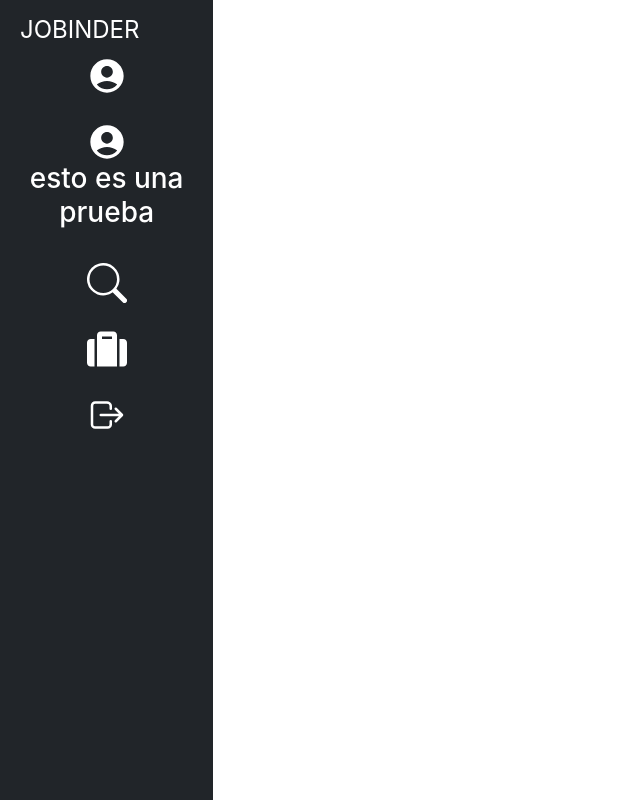
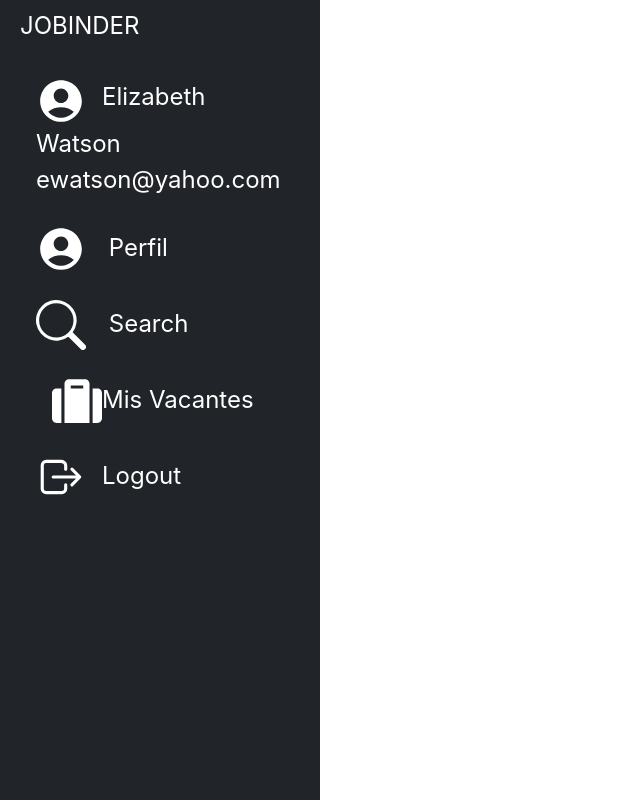
Before and after one commit to MASC95/Kodemia23g, a React (Create React App) app: page / in a window 1280 px wide. Shown: the whole page, without its empty margins (0-640 px from the left). Built offline with nearby package versions, Linux system fonts and the light colour scheme.

Commit message:
dropdown-menu using bootstrap and scss

```diff
--- a/src/componentes/Dropdownmenu.js
+++ b/src/componentes/Dropdownmenu.js
@@ -1,11 +1,7 @@
-/**
- * The function returns a dropdown menu component with icons for profile, search, suitcase, and logout.
- * @returns A React component called Dropdownmenu, which renders a collapsible sidebar navigation menu
- * with four clickable items/icons: MdAccountCircle, BsSearch, FaSuitcase, and IoLogOutOutline.
- */
+
 import React from "react";
 import "./dropdownmenu.scss";
-import { MdAccountCircle } from "react-icons/md";
+import { MdAccountCircle, MdPadding } from "react-icons/md";
 import { BsSearch } from "react-icons/bs";
 import { FaSuitcase } from "react-icons/fa";
 import { IoLogOutOutline } from "react-icons/io5";
@@ -14,75 +10,82 @@ const Dropdownmenu = () => {
   return (
     <div className="container-fluid">
       <div className="row flex-nowrap">
-        <div className="bg-dark col-auto col-md-2 min-vh-100 ">
-            <div className="bg-dark p-2">
-            <a className="d-flex text-decoration-none mt-1 align-items-center text-white">
-            <span className="fs-4 d-none d-sm-inline ">
-              JOBINDER
-            </span>
+        <div className="bg-dark col-auto col-md-3 col-lg-3 min-vh-100 ">
+          <div className="bg-dark p-2">
+            <a className="d-flex text-decoration-none mt- align-items-center text-white" href="!#">
+              <span className="fs-4 d-none d-sm-inline ">JOBINDER</span>
             </a>
 
-
-            <ul className="nav nav-pills flex-column">
-              <li className="nav-item">
+            <ul className="nav nav-pills flex-column mt-4 text-start">
+              <li className="nav-item py-2 py-sm-0">
                 <a
                   href="#!"
-                  className="list-group-item list-group-item-action py-2 ripple"
+                  className="nav-link text-white "
                   aria-current="true"
                 >
-                  <span className="profile-pic">
-                    <MdAccountCircle size={40} color="white"/>
+                  <MdAccountCircle size={50} color="white"/><span className="profile-pic1 fs-4 ms-3 d-none d-sm-inline" >
+
+                  Elizabeth Watson
+                  ewatson@yahoo.com
+
                   </span>
                 </a>
               </li>
-              <li className="nav-item">
+              <li className="nav-item py-2 py-sm-0">
                 <a
                   href="#!"
-                  className="list-group-item list-group-item-action py-2 ripple"
+                  className="nav-link text-white"
                   aria-current="true"
+                  style={{fontSize: '24px' }}
                 >
-                  <span className="profile-pic">
-                    <MdAccountCircle size={40} color="white"/> <h3 className="text-white">esto es una prueba</h3>
+                 <MdAccountCircle size={50} color="white"/> <span className="profile-pic fs-4 ms-3 d-none d-sm-inline">
+
+                   Perfil
                   </span>
                 </a>
               </li>
-              <li className="nav-item">
+              <li className="nav-item py-2 py-sm-0">
                 <a
                   href="!#"
-                  className="list-group-item list-group-item-action py-2 ripple active"
+                  className="nav-link text-white"
+                  style={{fontSize: '24px'}}
                 >
-                  <span className="profile-pic">
-                    <BsSearch size={40} color="white"/>
+                <BsSearch size={50} color="white"/>  <span className="profile-pic fs-4 ms-3 d-none d-sm-inline">
+
+                    Search
                   </span>
                 </a>
               </li>
-              <li className="nav-item">
+              <li className="nav-item py-2 py-sm-0">
                 <a
                   href="#!"
-                  className="list-group-item list-group-item-action py-2 ripple"
+                  className="nav-link text-white"
                   aria-current="true"
+                  style={{fontSize: '24px'}}
                 >
-                  <span className="profile-pic">
-                    <FaSuitcase size={40} color="white" />
+                  <span className="profile-pic fs-4 ms-3 d-none d-sm-inline">
+                    <FaSuitcase size={50} color="white" />
+                    Mis Vacantes
                   </span>
                 </a>
               </li>
-              <li className="nav-item">
+              <li className="nav-item py-2 py-sm-0">
                 <a
                   href="#!"
-                  className="list-group-item list-group-item-action py-2 ripple"
+                  className="nav-link text-white"
                   aria-current="true"
+                  style={{fontSize: '24px'}}
                 >
-                  <span className="profile-pic">
-                    <IoLogOutOutline size={40} color="white"/>
+                <IoLogOutOutline size={50} color="white"  /><span className="profile-pic fs-4 ms-3 d-none d-sm-inline">
+
+                    Logout
                   </span>
                 </a>
               </li>
             </ul>
-
+          </div>
         </div>
       </div>
-    </div>
     </div>
   );
 };
--- a/src/componentes/dropdownmenu.scss
+++ b/src/componentes/dropdownmenu.scss
@@ -1,6 +1,7 @@
-.position-sticky{
-    width:321px ;
-    height:720px;
-    display: flex;
-    align-items: center;
-}
+.nav-pills {
+    li {
+      a:hover {
+        background-color: blue;
+      }
+    }
+  }
```
